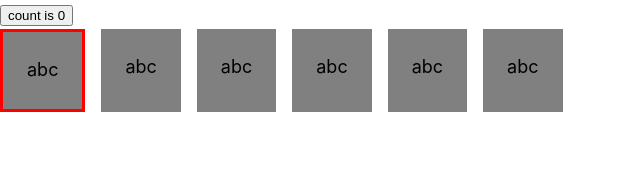
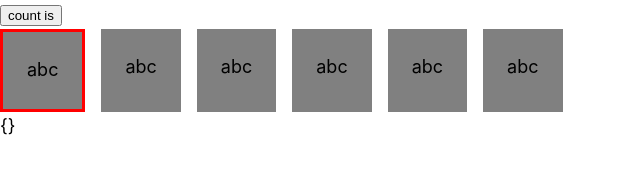
Before and after one commit to loringabriel/nextjs-blog, a Next.js app: page /test in a window 1280 px wide. Shown: the top 190 px of the page, without its empty margins (0-640 px from the left). Built offline with nearby package versions, Linux system fonts and the light colour scheme.

Commit message:
test route 2

```diff
--- a/pages/test.tsx
+++ b/pages/test.tsx
@@ -2,13 +2,14 @@ import { useCallback, useEffect, useState } from "react"
 
 export default function Page (){
 
-    const [count, setCount] = useState(0)
+    const [count, setCount] = useState({})
 
   const items = [1,2,3,4,5,6]
   const [selectedItem, setSelectedItem] = useState(0)
 
   const fn = useCallback((e) => {
-    console.log('aaaa', e)
+    console.log('aaaa', e.type)
+    setCount({type:e.type, key: e.key, keycode:e.keyCode})
   if(e.key ==='ArrowRight' || e.keyCode === 39){
     setSelectedItem(prev => prev + 1)
   }
@@ -28,12 +29,13 @@ export default function Page (){
     return (
         <div>
 
-<button onClick={() => setCount((count) => count + 1)}>
-          count is {count}
+<button onClick={() => {}}>
+          count is
         </button>
         <div style={{display:'flex', gap:'16px'}}>
         {items.map((item, index) => <div style={{backgroundColor:'gray', padding: 24, border: selectedItem === index ? '3px solid red' :''}} key={item}>abc</div>)}
         </div>
 
+{JSON.stringify(count)}
         </div>)
 }
```
